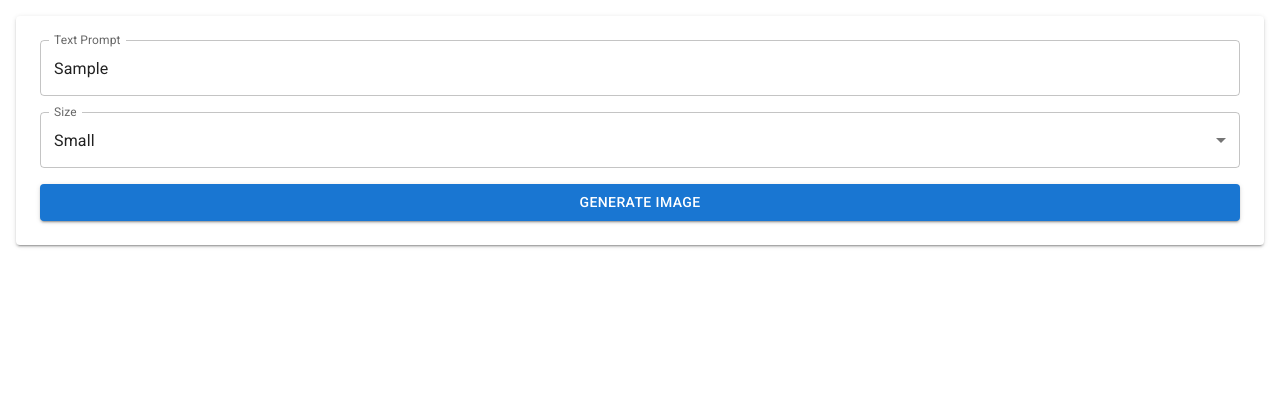
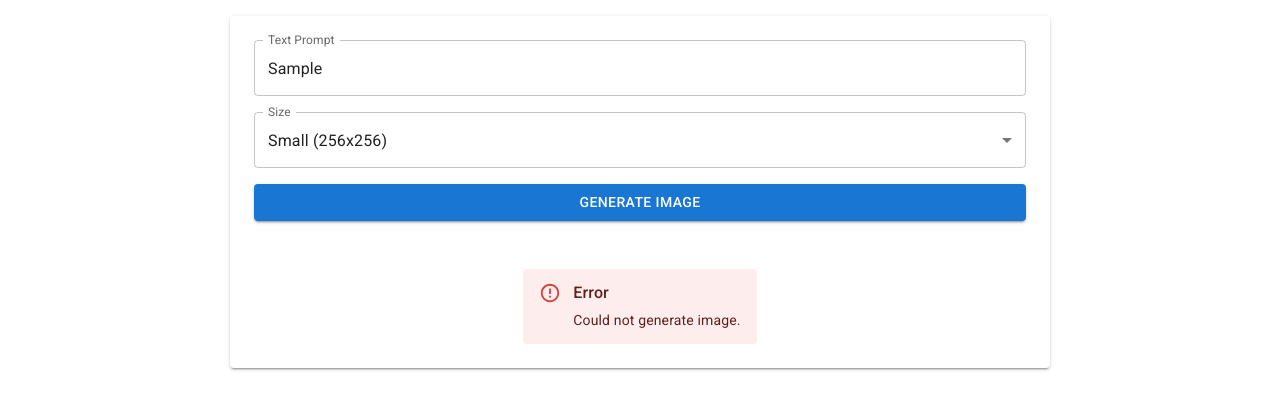
Before and after one commit to HoangNguyen-CA/ai-image-generator-client, a React (Create React App) app: page / in a window 1280 px wide. Both pictures are taken after typing "Sample" into the empty fields and a click on the button "GENERATE IMAGE". Shown: the top 410 px of the page. Built offline with nearby package versions, Linux system fonts and the light colour scheme; no server answers.

Commit message:
improved the UI for the ImageGenerator components, switched to using react query useMutation instead of custom logic

```diff
--- a/src/components/ImageGenerator/ImageGeneratorDisplay.js
+++ b/src/components/ImageGenerator/ImageGeneratorDisplay.js
@@ -1,31 +1,48 @@
-import { Box } from "@mui/material";
+import { Box, Skeleton, Alert, AlertTitle } from "@mui/material";
 
-function ImageGeneratorDisplay({ loading, error, data }) {
+function ImageGeneratorDisplay({ loading, isError, error, data, success }) {
+  let content = null;
   if (loading) {
-    return <div>Loading...</div>;
-  }
-
-  if (error) {
-    return <div>{error}</div>;
-  }
-
-  if (data?.imageURL) {
-    return (
+    content = (
+      <Skeleton variant="rectangular" width={512} height={512}></Skeleton>
+    );
+  } else if (isError) {
+    content = (
+      <Alert severity="error">
+        <AlertTitle>Error</AlertTitle>
+        {error?.response?.data?.error || "Could not generate image."}
+      </Alert>
+    );
+  } else if (success) {
+    content = (
       <Box
         component="img"
         sx={{
-          height: 233,
-          width: 350,
-          maxHeight: { xs: 233, md: 167 },
-          maxWidth: { xs: 350, md: 250 },
+          display: "block",
+          width: "100%",
+          height: "100%",
+          maxWidth: 512,
+          maxHeight: 512,
         }}
         alt="AI generated image"
         src={data.imageURL}
       />
     );
-  } else {
-    return null;
   }
+
+  return (
+    <Box
+      sx={{
+        display: "flex",
+        flexDirection: "row",
+        justifyContent: "center",
+        alignItems: "center",
+        p: 3,
+      }}
+    >
+      {content}
+    </Box>
+  );
 }
 
 export default ImageGeneratorDisplay;
--- a/src/components/ImageGenerator/ImageGeneratorForm.js
+++ b/src/components/ImageGenerator/ImageGeneratorForm.js
@@ -22,9 +22,9 @@ function ImageGeneratorForm({ onSubmit }) {
           sx={{ mb: 2 }}
           {...register("size")}
         >
-          <MenuItem value={"small"}>Small</MenuItem>
-          <MenuItem value={"medium"}>Medium</MenuItem>
-          <MenuItem value={"large"}>Large</MenuItem>
+          <MenuItem value={"small"}>Small (256x256)</MenuItem>
+          <MenuItem value={"medium"}>Medium (512x512)</MenuItem>
+          <MenuItem value={"large"}>Large (1024x1024)</MenuItem>
         </TextField>
         <Button variant="contained" type="submit">
           Generate Image
--- a/src/containers/ImageGenerator.js
+++ b/src/containers/ImageGenerator.js
@@ -1,36 +1,32 @@
-import { Paper } from "@mui/material";
+import { Container, Paper } from "@mui/material";
 import { createImage } from "services/openai";
-import { useState } from "react";
+import { useMutation } from "@tanstack/react-query";
 import ImageGeneratorDisplay from "components/ImageGenerator/ImageGeneratorDisplay";
 import ImageGeneratorForm from "components/ImageGenerator/ImageGeneratorForm";
 
 function ImageGenerator() {
-  const [loading, setLoading] = useState(false);
-  const [error, setError] = useState("");
-  const [data, setData] = useState(null);
+  const { mutate, isLoading, isError, error, isSuccess, data } = useMutation({
+    mutationFn: createImage,
+  });
 
-  const handleSubmit = async (data) => {
-    try {
-      setLoading(true);
-      const res = await createImage(data.prompt, data.size);
-      setData(res);
-    } catch (e) {
-      if (e.response?.data?.error) {
-        setError(e.response.data.error);
-      } else {
-        throw e;
-      }
-    } finally {
-      setLoading(false);
-    }
+  const handleSubmit = async (formData) => {
+    mutate(formData);
   };
 
   return (
-    <Paper elevation={2} sx={{ m: 2 }}>
-      <ImageGeneratorForm onSubmit={handleSubmit} />
+    <Container maxWidth="md">
+      <Paper elevation={2} sx={{ m: 2 }}>
+        <ImageGeneratorForm onSubmit={handleSubmit} />
 
-      <ImageGeneratorDisplay loading={loading} data={data} error={error} />
-    </Paper>
+        <ImageGeneratorDisplay
+          loading={isLoading}
+          success={isSuccess}
+          data={data}
+          isError={isError}
+          error={error}
+        />
+      </Paper>
+    </Container>
   );
 }
 
--- a/src/index.css
+++ b/src/index.css
@@ -1,13 +1,3 @@
-body {
-  margin: 0;
-  font-family: -apple-system, BlinkMacSystemFont, 'Segoe UI', 'Roboto', 'Oxygen',
-    'Ubuntu', 'Cantarell', 'Fira Sans', 'Droid Sans', 'Helvetica Neue',
-    sans-serif;
-  -webkit-font-smoothing: antialiased;
-  -moz-osx-font-smoothing: grayscale;
+* {
+  box-sizing: border-box;
 }
-
-code {
-  font-family: source-code-pro, Menlo, Monaco, Consolas, 'Courier New',
-    monospace;
-}
--- a/src/services/openai.js
+++ b/src/services/openai.js
@@ -1,6 +1,6 @@
 import axios from "./axios";
 
-export const createImage = async (prompt, size) => {
+export const createImage = async ({ prompt, size }) => {
   const { data } = await axios.get("openai/createimage", {
     params: { prompt, size },
   });
```
